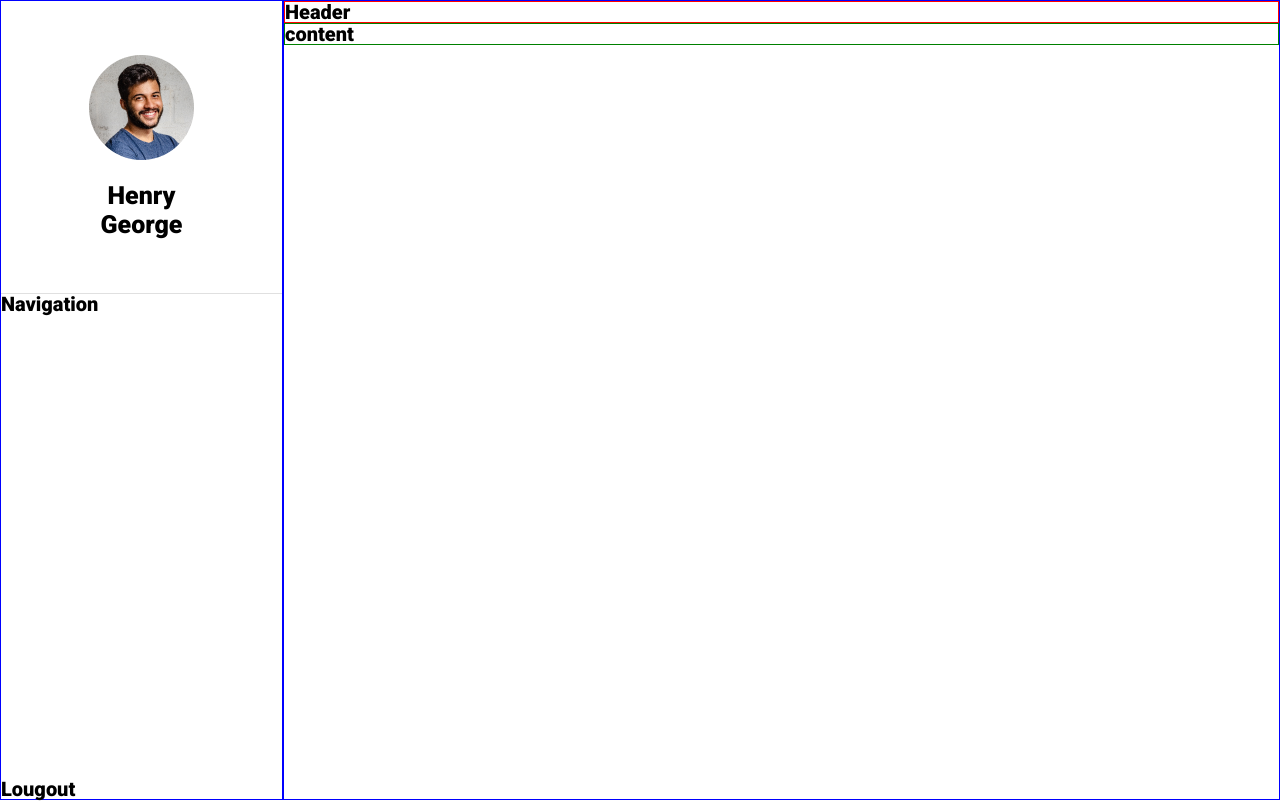
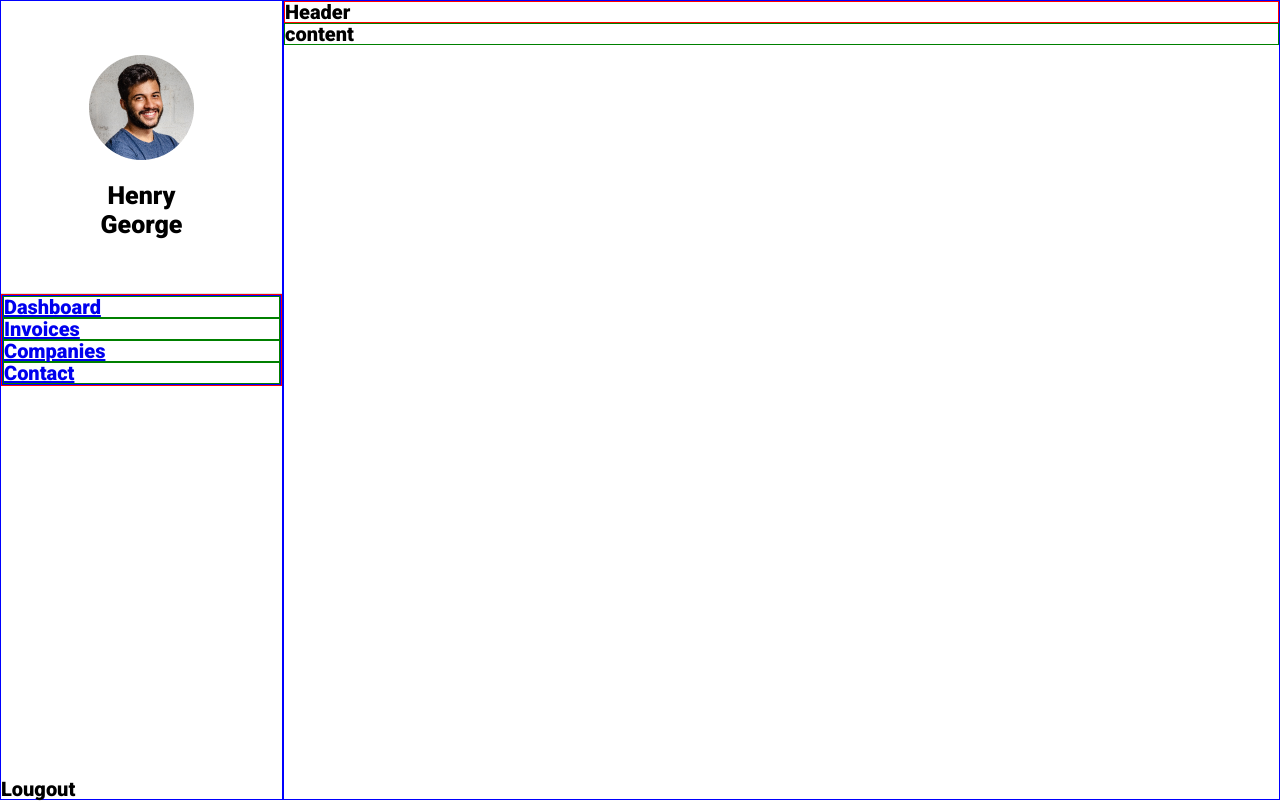
Before and after one commit to xavcha03/cogip_solo, a PHP site: page /dashboard.html in a window 1280 px wide. Run offline with PHP 8.4, Linux system fonts and the light colour scheme.

Commit message:
Ajout de la structure de la navigation et de la structure du style

```diff
--- a/assets/css/dashBoard.css
+++ b/assets/css/dashBoard.css
@@ -193,4 +193,14 @@ body {
   line-height: 29px;
 }
 
+.nav {
+  border: 1px solid red;
+}
+.nav__linksList {
+  border: 1px solid blue;
+}
+.nav__linksList__item {
+  border: 1px solid green;
+}
+
 /*# sourceMappingURL=dashBoard.css.map */
--- a/assets/sass_dashboard/main.scss
+++ b/assets/sass_dashboard/main.scss
@@ -4,3 +4,4 @@
 @import './01-base/base';
 @import './03-layout/mainLayout';
 @import './04-composants/headerProfil';
+@import './04-composants/navigation';
--- a/dashboard.html
+++ b/dashboard.html
@@ -18,7 +18,14 @@
                 <p class="profil__name">Henry George</p>
             </section>
             <!-- Navigation du dashboard-->
-            <nav class="nav">Navigation</nav>
+            <nav class="nav">
+                <ul class="nav__linksList">
+                    <li class="nav__linksList__item"><a class="nav__link" href="#">Dashboard</a></li>
+                    <li class="nav__linksList__item"><a class="nav__link" href="#">Invoices</a></li>
+                    <li class="nav__linksList__item"><a class="nav__link" href="#">Companies</a></li>
+                    <li class="nav__linksList__item"><a class="nav__link" href="#">Contact</a></li>
+                </ul>
+            </nav>
             <!-- section logout-->
             <section class="logout">Lougout</section>
         </aside>
```
Also changed, not shown: assets/sass_dashboard/04-composants/_navigation.scss (added, +13 -0 lines), 1 other file.
